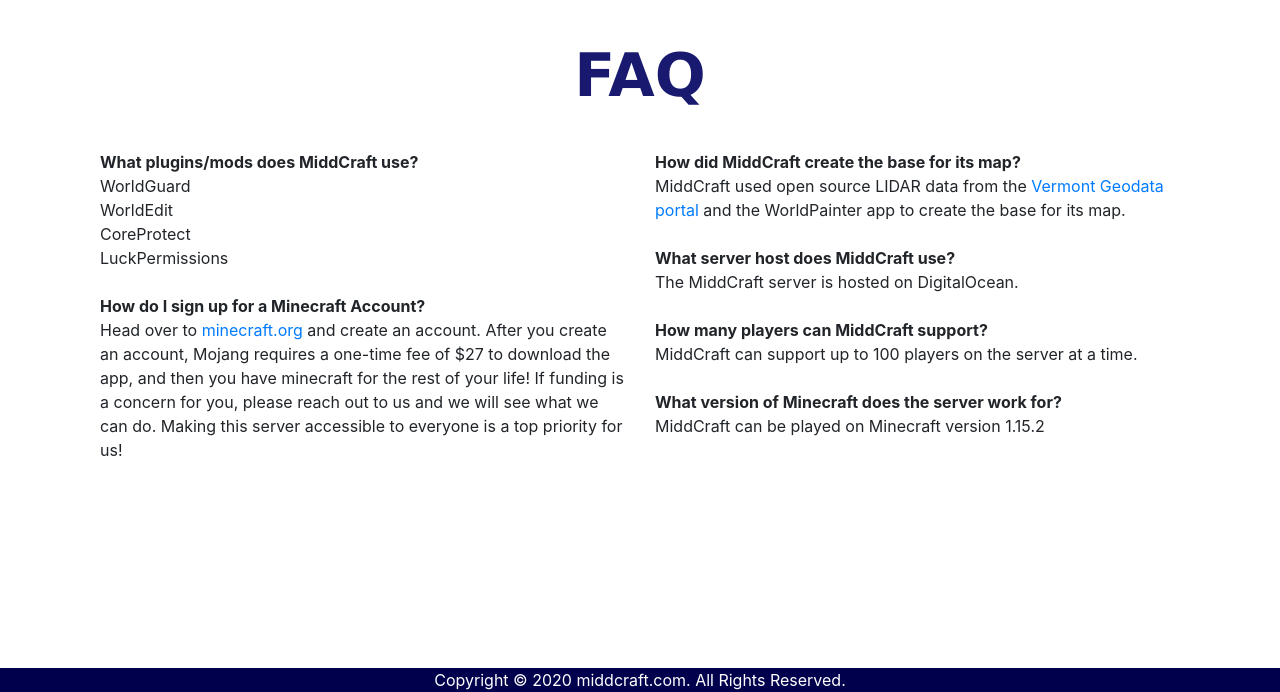
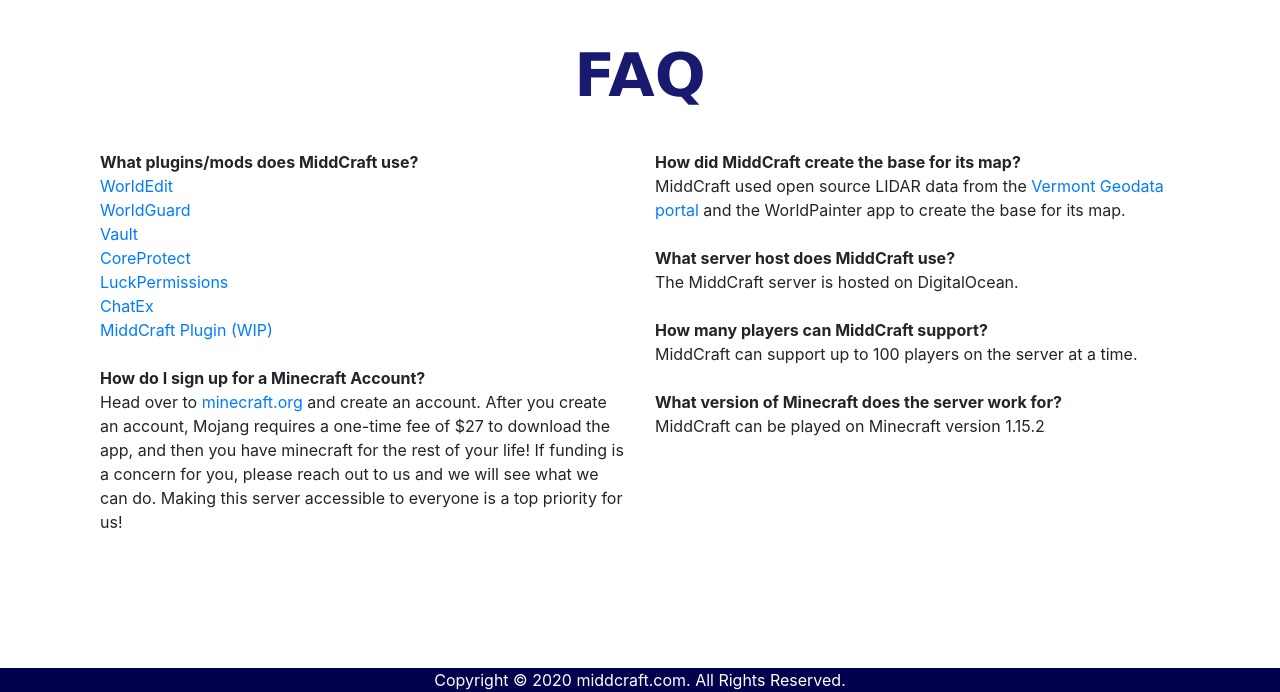
Before and after one commit to MiddCraft/Web, a Flask app: page /faq in a window 1280 px wide. Shown: the part 108-800 px from the top of the page. Run offline with Flask 2, Linux system fonts and the light colour scheme; some libraries are stand-ins or nearby versions.

Commit message:
Add all plugins, fix links

```diff
--- a/templates/contact.html
+++ b/templates/contact.html
@@ -66,7 +66,7 @@
     Feel free to reach out to us via email, or join our discord server.
     <br>
     <br>
-    Email: <a href="contactmiddcraft@gmail.com">mailto:contactmiddcraft@gmail.com</a>
+    Email: <a href="mailto:contactmiddcraft@gmail.com">contactmiddcraft@gmail.com</a>
     <br>
     Discord: <a href="https://discord.gg/9mMwtrq">https://discord.gg/9mMwtrq</a>
     </p>
--- a/templates/faq.html
+++ b/templates/faq.html
@@ -59,13 +59,19 @@
         What plugins/mods does MiddCraft use?
       </b>
       <br>
-      WorldGuard
+      <a href="https://enginehub.org/worldedit/">WorldEdit</a>
       <br>
-      WorldEdit
+      <a href="https://www.enginehub.org/worldguard/">WorldGuard</a>
       <br>
-      CoreProtect
+      <a href="https://www.spigotmc.org/resources/vault.34315/">Vault</a>
       <br>
-      LuckPermissions
+      <a href="https://www.spigotmc.org/resources/coreprotect.8631/">CoreProtect</a>
+      <br>
+      <a href="https://luckperms.net/">LuckPermissions</a>
+      <br>
+      <a href="https://www.spigotmc.org/resources/chatex.71041/">ChatEx</a>
+      <br>
+      <a href="https://github.com/MiddCraft/PluginMC">MiddCraft Plugin (WIP)</a>
       <br>
       <br>
       <b>
```
